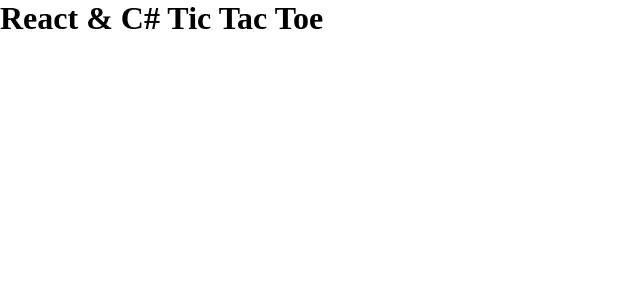
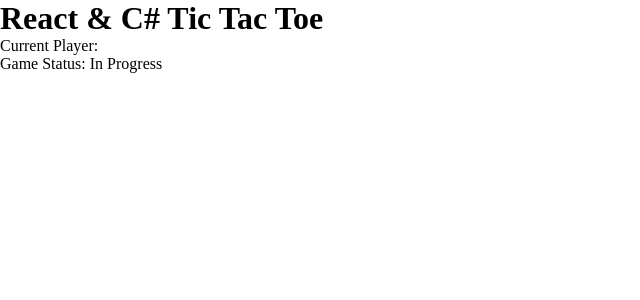
Before and after one commit to Lu-Smith/tic_tac_toe_csharp_react, a React (Vite) app in the folder frontend/: page / in a window 1280 px wide. Shown: the top 300 px of the page, without its empty margins (0-640 px from the left). Built offline with nearby package versions, Linux system fonts and the light colour scheme; no server answers.

Commit message:
Updated App.tsx

```diff
--- a/frontend/src/App.tsx
+++ b/frontend/src/App.tsx
@@ -25,6 +25,8 @@
   return (
     <div>
       <h1>React & C# Tic Tac Toe</h1>
+      <p>Current Player: {currentPlayer}</p>
+      <p>Game Status: {isGameOver ? result : "In Progress"}</p>
     </div>
   )
 }
```
